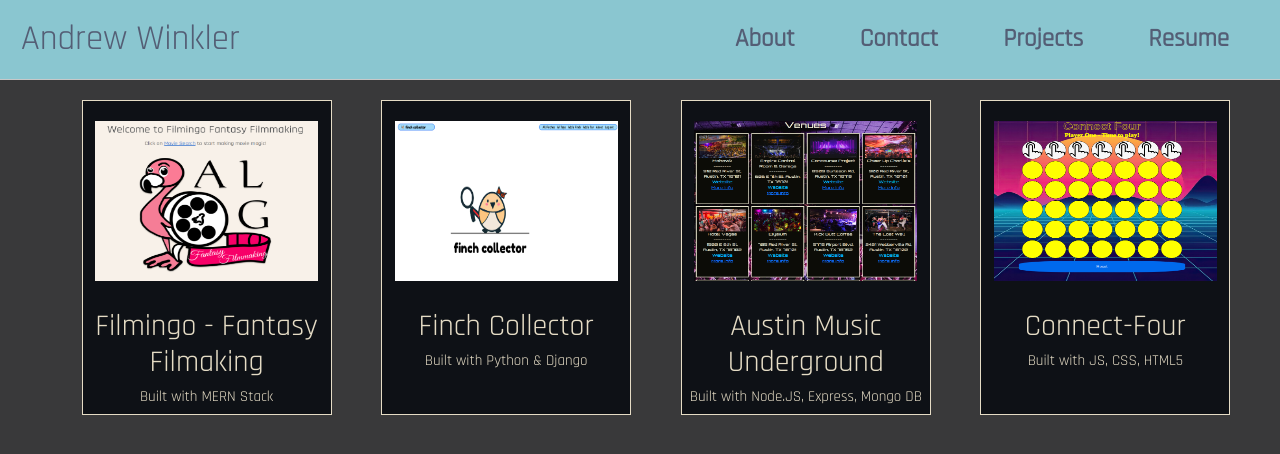
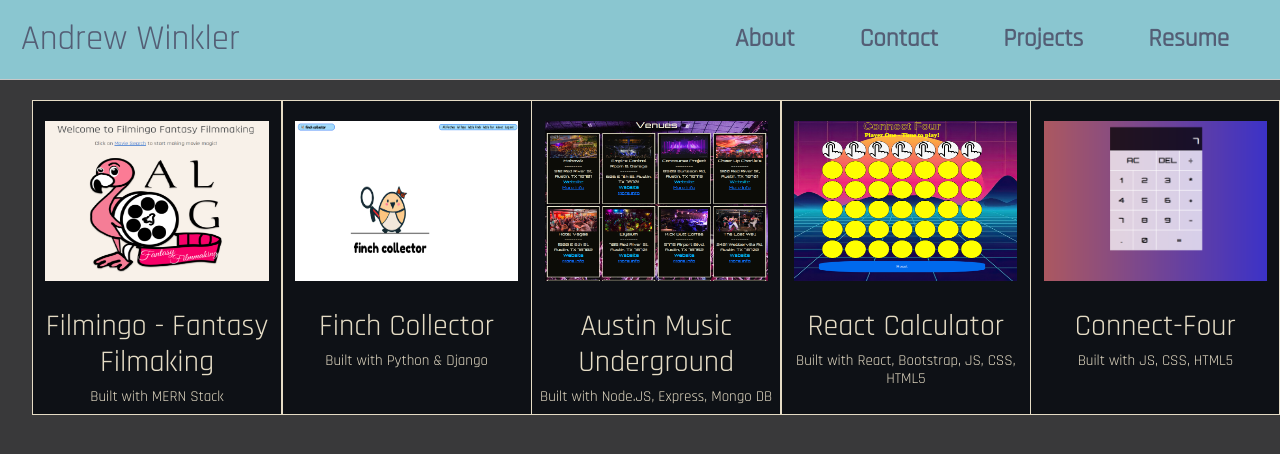
Before and after one commit to Metranohm/portfolio, a React (Create React App) app: page /projects in a window 1280 px wide. Shown: the top 454 px of the page. Built offline with nearby package versions, Linux system fonts and the light colour scheme.

Commit message:
add project

```diff
--- a/src/data/projects.js
+++ b/src/data/projects.js
@@ -24,11 +24,18 @@ const projects = [
     repositoryLink: 'https://github.com/Metranohm/austin-music-underground.git',
     deploymentLink: 'https://austinmusicunderground.fly.dev/',
     technology: "Node.JS, Express, Mongo DB"
+  },{
+    title: 'React Calculator',
+    description: "This is a simple calculator app built in React and Bootstrap.  Credit to the tutorial by Web Dev Simplified.",
+    image: '/connect4.png',
+    repositoryLink: 'https://github.com/Metranohm/Connect-Four-Project',
+    deploymentLink: 'https://aw-react-calculator.netlify.app/',
+    technology: "React, Bootstrap, JS, CSS, HTML5"
   },
   {
     title: 'Connect-Four',
     description: "Connect Four is a classic 2 player game in which the goal is to get four of your pieces in a row. This version of the game has a vaporwave style and was built using HTML, CSS, and JavaScript.",
-    image: '/connect4.png',
+    image: '/react-calculator.png',
     repositoryLink: 'https://github.com/Metranohm/Connect-Four-Project',
     deploymentLink: 'https://peaceful-kashata-d078be.netlify.app/',
     technology: "JS, CSS, HTML5"
```
Also changed, not shown: public/react-calculator.png (added).
